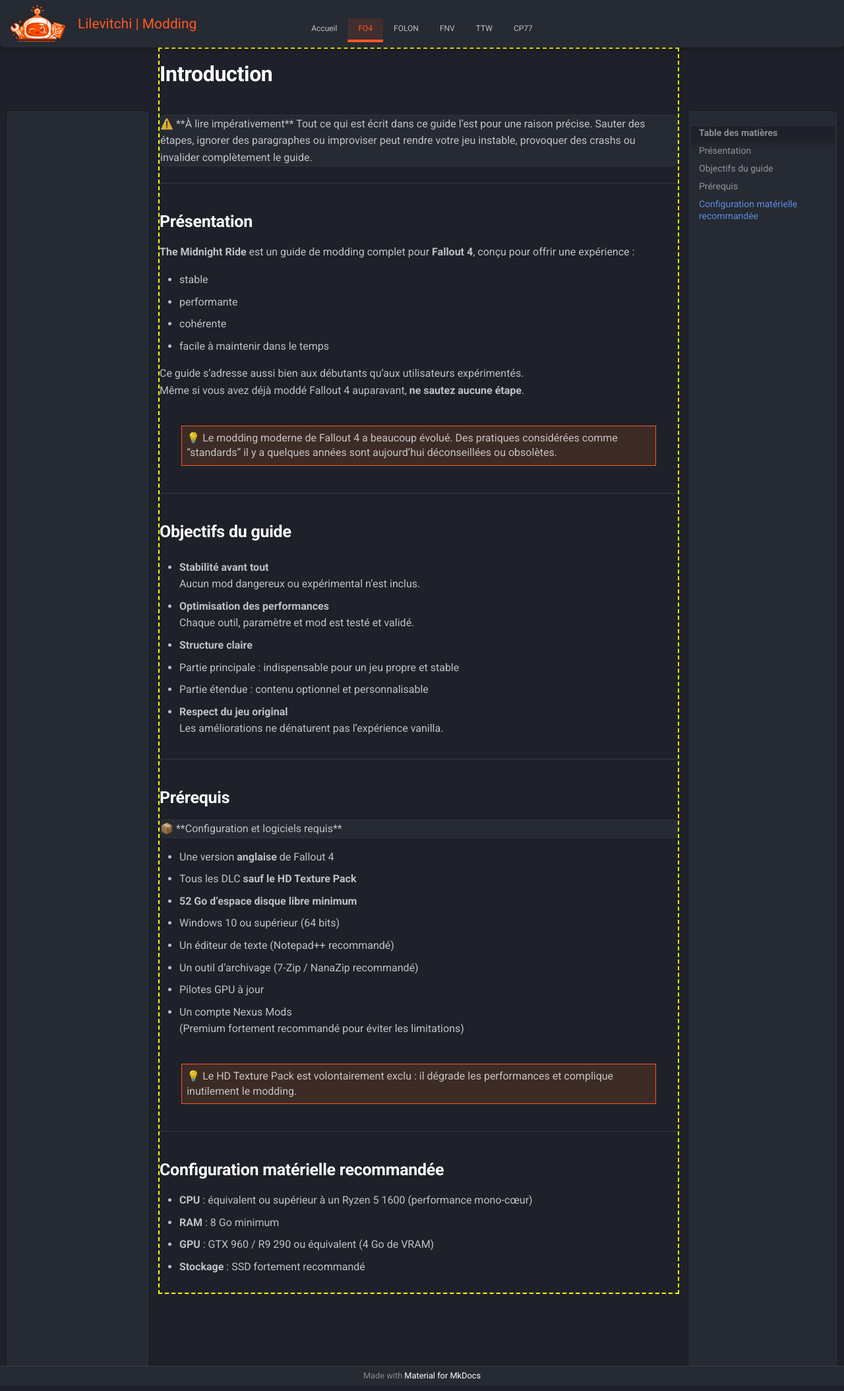
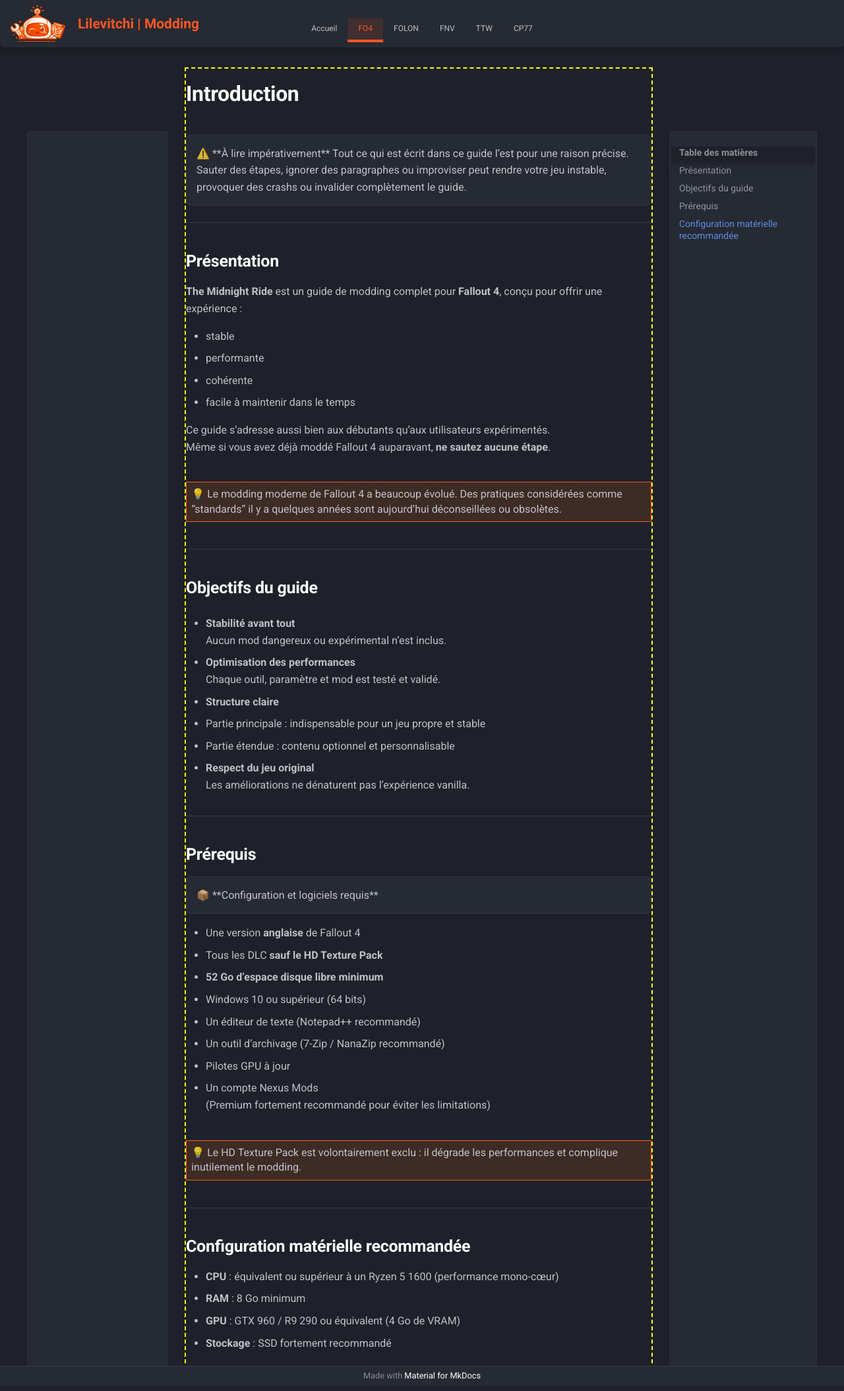
Before and after one commit to Lilevitchi/lilevitchi.github.io, an MkDocs documentation site: the page built from docs/fallout4/intro.md, in a window 1280 px wide. Shown: the whole page at 66% size. Built offline with MkDocs 1.6.1 and Material for MkDocs 9.7.7, drawn with Linux system fonts in a browser that asks for light colours.

Commit message:
Update extra.css

```diff
--- a/docs/stylesheets/extra.css
+++ b/docs/stylesheets/extra.css
@@ -74,28 +74,23 @@
    ============================================================*/
 
 *,
-*::before,
-*::after {
+*::before, *::after {
   box-sizing: border-box;
 }
 
 html {
   scroll-behavior: smooth;
-  /*font-size: 16px;*/
 }
 
-html,
-body {
-  height: 100%;
+html, body {
+  height: 100vh;
+  margin: 0;
+  overflow: hidden;
 }
 
 [data-md-color-scheme] body {
-  margin: 0;
-  min-height: 100vh;
   display: flex;
   flex-direction: column;
-  overflow: hidden;
-
   background-color: var(--bg-page);
   color: #fff;
   font-family: var(--font-main);
@@ -117,12 +112,9 @@
 [data-md-color-scheme] .md-header {
   position: fixed;
   top: 0;
-  inset-inline: 0;
   height: var(--header-height);
-
   background: var(--bg-surface);
   z-index: var(--z-header);
-
   border-bottom-left-radius: var(--radius-md);
   border-bottom-right-radius: var(--radius-md);
 }
@@ -150,9 +142,6 @@
 [data-md-color-scheme] .md-logo img {
   height: 60px;
   transition: transform 187ms ease;
-
-  /*width: auto;
-  display: block;*/
 }
 
 /* Logo Hover */
@@ -171,9 +160,6 @@
 [data-md-color-scheme] .md-header__title .md-ellipsis {
   color: var(--accent);
   font-size: var(--font-h1-size);
-  font-weight: 400;
-
-  /*font-family: Arial, Helvetica, sans-serif;*/
 }
 
 /* ============================================================
@@ -280,21 +266,17 @@
 /* Main container */
 [data-md-color-scheme] .md-main {
   margin-top: var(--header-height);
-  flex: 1;
+  height: calc(100vh - var(--header-height) - var(--footer-height));
+  display: flex;
+  flex-direction: row;
   overflow: hidden;
-  display: flex;
-
-  /*min-height: 100%;
-  margin-top: var(--header-height);
-  min-height: calc(100vh - var(--header-height));*/
 }
 
 /* Zone centrale */
 [data-md-color-scheme] .md-main__inner {
-  max-width: none;
-  margin: 0;
-
-  /*display: block;*/
+  display: flex;
+  width: 100%;
+  height: 100%;
 }
 
 /* ============================================================
@@ -303,27 +285,19 @@
 
 /* Zone de contenu centrale */
 [data-md-color-scheme] .md-content {
+  flex: 1;
   min-width: 0;
+  height: 100%;
   overflow-y: auto;
-  height: calc(100vh - var(--header-height) - var(--footer-height));
-
-  /*margin-left: calc(var(--sidebar-width-primary) + var(--sidebar-gap));
-  margin-right: calc(var(--sidebar-width-secondary) + var(--sidebar-gap));
-  padding: 0;*/
+  padding: 0 var(--sidebar-gap);
 }
 
 /* Zone scrollable réelle */
 [data-md-color-scheme] .md-content__inner {
   background: transparent;
-  margin: 0;
   padding-top: var(--sidebar-gap) !important;
 
   border: 2px dashed yellow;/* Jaune (Debug) */
-}
-
-[data-md-color-scheme] .md-content__inner > .md-typeset {
-  margin: 0;
-  overflow: hidden;
 }
 
 [data-md-color-scheme] .custom-card {
@@ -331,8 +305,7 @@
     border-radius: var(--radius-md);
     margin-bottom: 8px;
     border: 1px solid rgba(255, 255, 255, 0.05);
-
-    /*width: 100%;*/
+    padding: 15px;
 }
 
 [data-md-color-scheme] .floating-title {
@@ -347,15 +320,14 @@
 /* Sidebars */
 [data-md-color-scheme] .md-sidebar {
   position: relative;
-
   top: var(--sidebar-gap);
-  height: calc(100vh - var(--header-height) - var(--footer-height) - (var(--sidebar-gap) * 2));
+  height: calc(100% - (var(--sidebar-gap) * 2));
 
   background: var(--bg-surface);
   border-radius: var(--radius-sm);
   outline: 1px solid rgba(0,0,0,0.2);
 
-  overflow;
+  overflow-y: auto;
   z-index: var(--z-sidebar);
 
   transition:
@@ -521,9 +493,6 @@
   display: flex;
   align-items: center;
   justify-content: center;
-
-  flex-shrink: 0;
-  margin-top: auto;
 }
 
 [data-md-color-scheme] .md-footer-meta {
```
